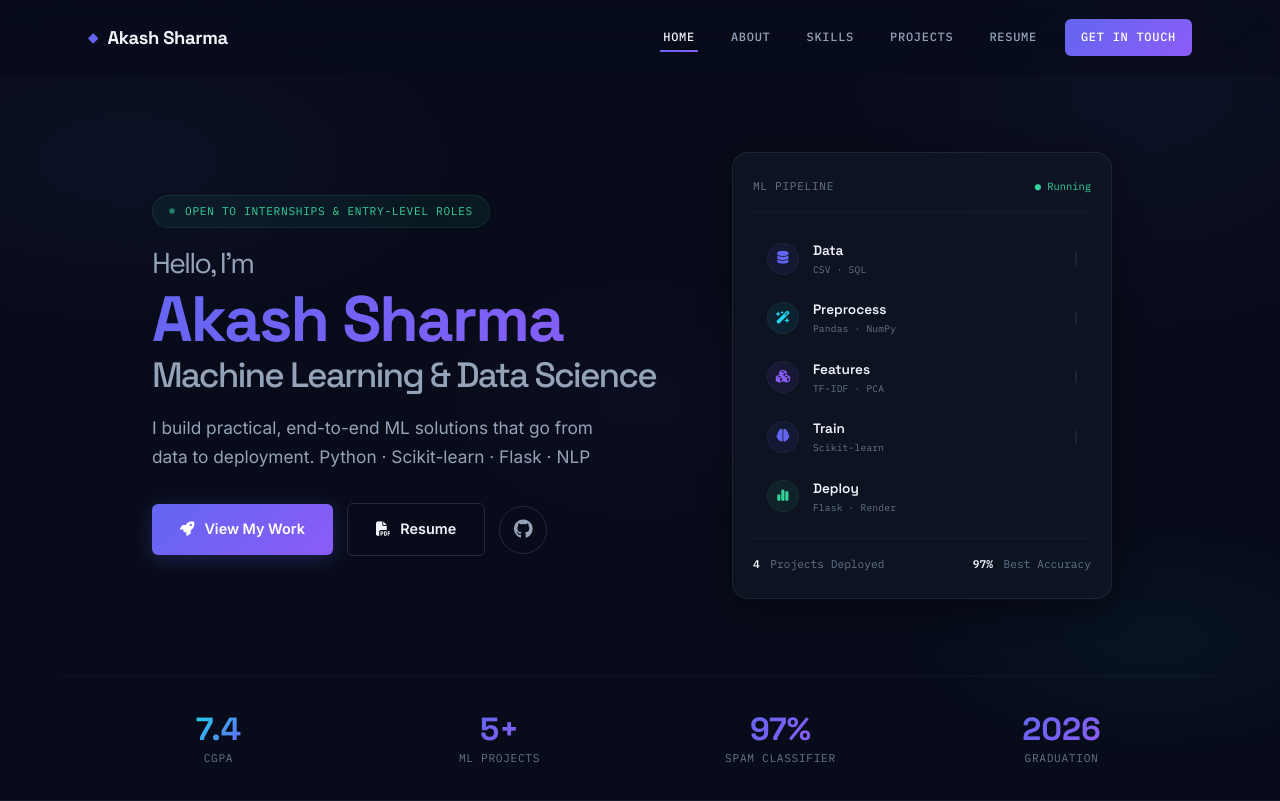
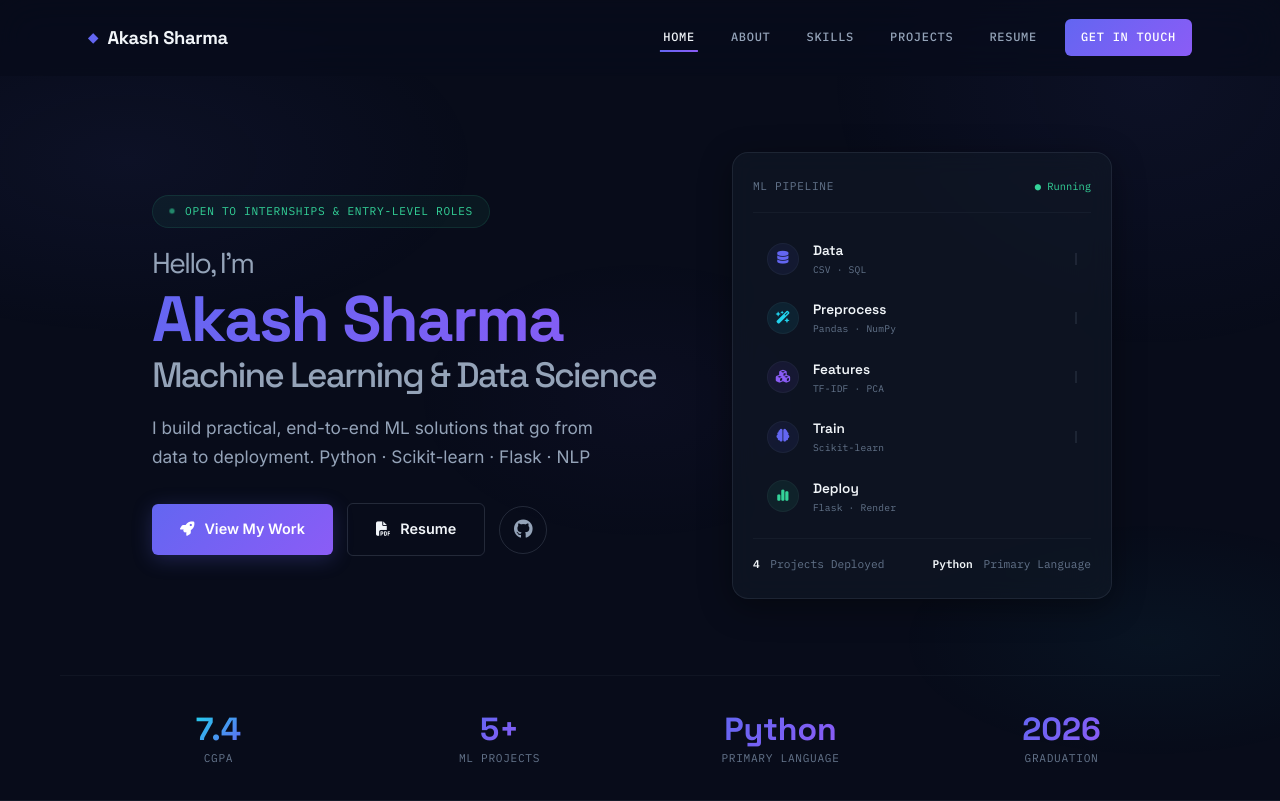
Before and after one commit to akash6392614083-star/portfolio, a Flask app: page / in a window 1280 px wide. Shown: the top 801 px of the page. Run offline with Flask 3, Linux system fonts and the light colour scheme.

Commit message:
modify HTML

```diff
--- a/templates/index.html
+++ b/templates/index.html
@@ -131,13 +131,13 @@
             </div>
             <div class="ml-pipeline-card__footer">
               <span class="ml-pipeline-card__metric"><span class="ml-pipeline-card__metric-value">4</span> Projects Deployed</span>
-              <span class="ml-pipeline-card__metric"><span class="ml-pipeline-card__metric-value">97%</span> Best Accuracy</span>
+              <span class="ml-pipeline-card__metric"><span class="ml-pipeline-card__metric-value">Python</span> Primary Language</span>
             </div>
           </div>
         </div>
       </div>
 
-      <!-- Stats -->
+      <!-- Stats — CORRECTED (97% removed from here) -->
       <div class="hero__stats reveal">
         <div class="stat stat--highlight">
           <span class="stat__number">7.4</span>
@@ -148,8 +148,8 @@
           <span class="stat__label">ML Projects</span>
         </div>
         <div class="stat">
-          <span class="stat__number">97%</span>
-          <span class="stat__label">Spam Classifier</span>
+          <span class="stat__number">Python</span>
+          <span class="stat__label">Primary Language</span>
         </div>
         <div class="stat">
           <span class="stat__number">2026</span>
@@ -306,7 +306,7 @@
 
         <div class="projects__grid">
 
-          <!-- Project 1 -->
+          <!-- Project 1: AI Chatbot -->
           <article class="project-card reveal" data-project="1">
             <div class="project-card__visual project-card__visual--chatbot">
               <div class="project-card__visual-overlay">
@@ -347,7 +347,7 @@
             </div>
           </article>
 
-          <!-- Project 2 -->
+          <!-- Project 2: Smart Recruitment System -->
           <article class="project-card reveal" data-project="2">
             <div class="project-card__visual project-card__visual--recruitment">
               <div class="project-card__visual-overlay">
@@ -396,7 +396,7 @@
             </div>
           </article>
 
-          <!-- Project 3 -->
+          <!-- Project 3: SMS Spam Classifier — 97% Accuracy stays HERE -->
           <article class="project-card reveal" data-project="3">
             <div class="project-card__visual project-card__visual--spam">
               <div class="project-card__visual-overlay">
@@ -418,6 +418,7 @@
                 <span class="project-card__status">● Deployed</span>
               </div>
               <p class="project-card__desc">NLP-based classifier using TF-IDF vectorization and classification algorithms to detect spam messages with high accuracy.</p>
+              <p class="project-card__metric">Test Accuracy <span>97%</span></p>
               <div class="tag-list">
                 <span class="tag" data-tech="python">Python</span>
                 <span class="tag" data-tech="data">Pandas</span>
@@ -432,7 +433,7 @@
             </div>
           </article>
 
-          <!-- Project 4 -->
+          <!-- Project 4: Car Price Prediction -->
           <article class="project-card reveal" data-project="4">
             <div class="project-card__visual project-card__visual--car">
               <div class="project-card__visual-overlay">
@@ -463,6 +464,7 @@
                 <span class="project-card__status">● Deployed</span>
               </div>
               <p class="project-card__desc">Regression model predicting used car prices. Features include year, mileage, fuel type, and more. Achieved R² = 0.9376 using Linear Regression.</p>
+              <p class="project-card__metric">R² Score <span>0.9376</span></p>
               <div class="tag-list">
                 <span class="tag" data-tech="python">Python</span>
                 <span class="tag" data-tech="data">Pandas</span>
```
